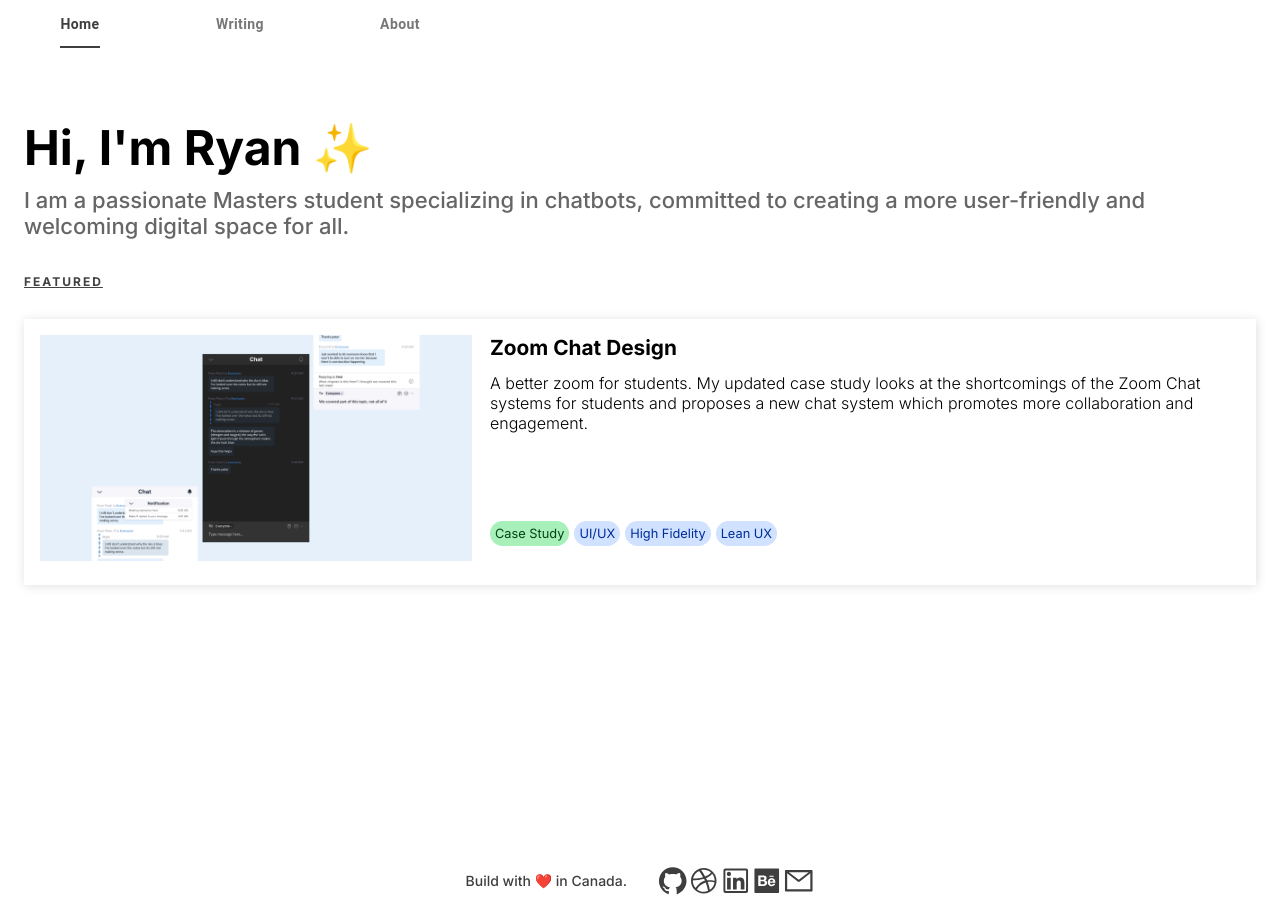
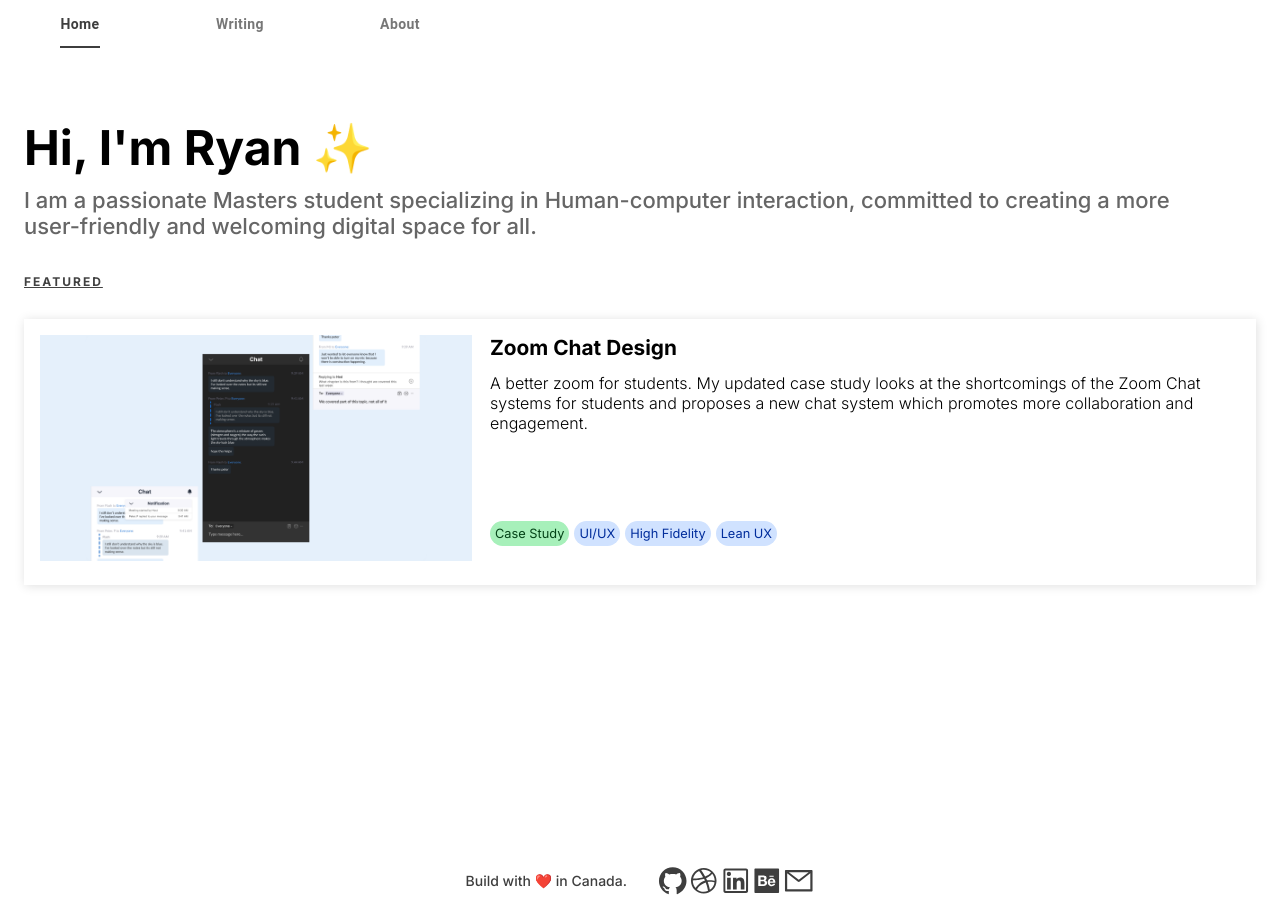
Before and after one commit to ryanPaul07/Personal_Website, a React (Create React App) app: page / in a window 1280 px wide. Built offline with nearby package versions, Linux system fonts and the light colour scheme.

Commit message:
banner update

```diff
--- a/src/components/Home.js
+++ b/src/components/Home.js
@@ -73,7 +73,7 @@ function Home() {
           <p className="main-heading" style={{color: "black", marginBottom: "10px"}}>Hi, I'm Ryan ✨</p>
             <div id="sub-text">
               <div>
-              I am a passionate Masters student specializing in chatbots, committed to creating a more user-friendly and welcoming digital space for all.
+              I am a passionate Masters student specializing in Human-computer interaction, committed to creating a more user-friendly and welcoming digital space for all.
               </div>
               {/* <Button variant="outlined" color="secondary">
                 Resume
```
